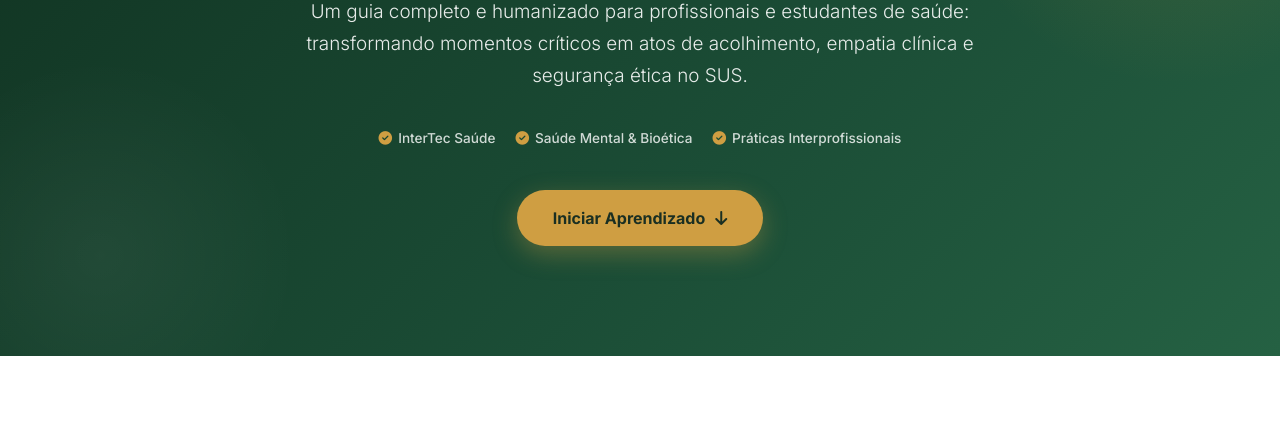
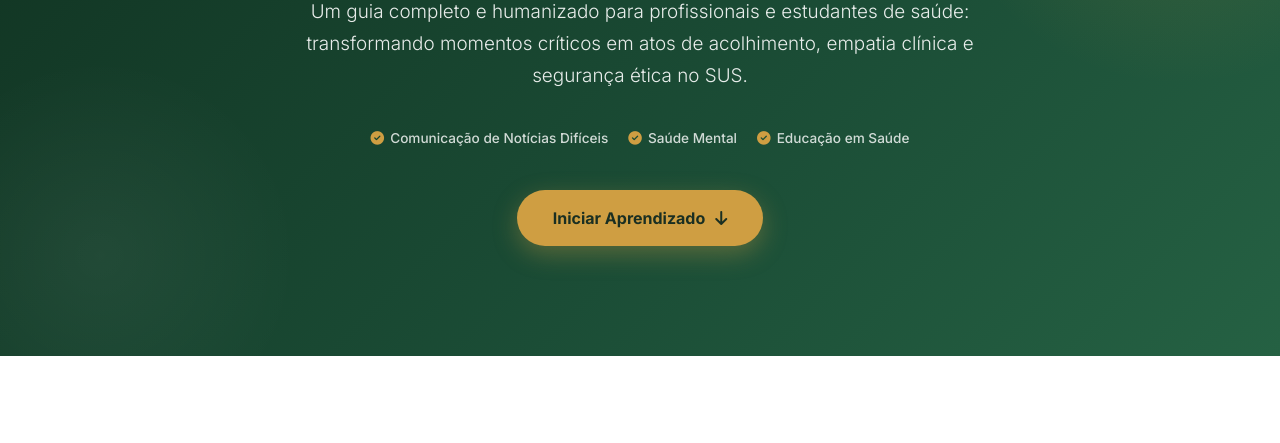
Before and after one commit to tiagocruzcarreira/noticias-dificeis, a plain HTML site: page index.html in a window 1280 px wide. Shown: the part 343-786 px from the top of the page. Drawn offline with Linux system fonts and the light colour scheme.

Commit message:
Update index.html

```diff
--- a/index.html
+++ b/index.html
@@ -804,9 +804,9 @@
                 </p>
 
                 <div class="hero-subtags">
-                    <span><i class="fas fa-check-circle"></i> InterTec Saúde</span>
-                    <span><i class="fas fa-check-circle"></i> Saúde Mental & Bioética</span>
-                    <span><i class="fas fa-check-circle"></i> Práticas Interprofissionais</span>
+                    <span><i class="fas fa-check-circle"></i> Comunicação de Notícias Difíceis</span>
+                    <span><i class="fas fa-check-circle"></i> Saúde Mental</span>
+                    <span><i class="fas fa-check-circle"></i> Educação em Saúde</span>
                 </div>
 
                 <a href="#conceito" class="btn-gold">
```
